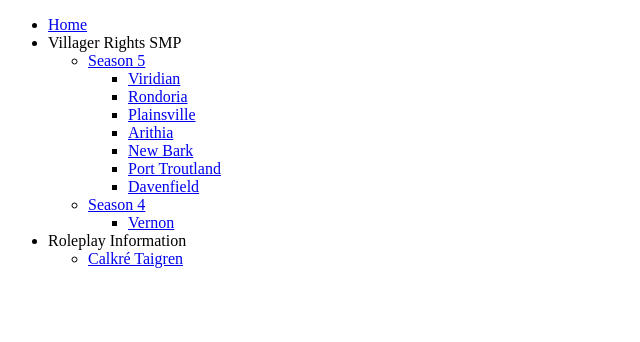
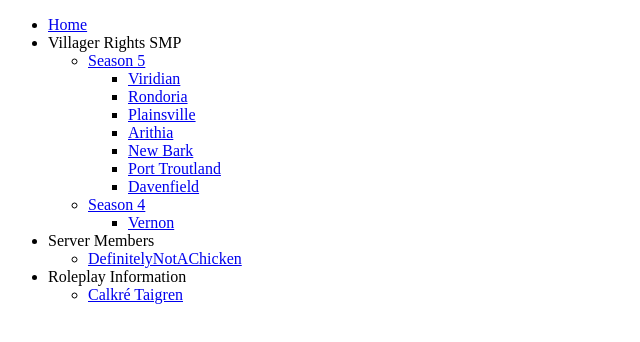
Before and after one commit to Redstonia2020/ViridianWiki, a plain HTML site: page docs/menu.html in a window 1280 px wide. Shown: the whole page, without its empty margins (0-640 px from the left). Drawn offline with Linux system fonts and the light colour scheme.

Commit message:
clucking

```diff
--- a/docs/menu.html
+++ b/docs/menu.html
@@ -30,6 +30,12 @@
             </ul>
         </li>
         <li>
+            Server Members
+            <ul>
+                <li><a href="page.html?DefinitelyNotAChicken">DefinitelyNotAChicken</a></li>
+            </ul>
+        </li>
+        <li>
             Roleplay Information
             <ul>
                 <li><a href="page.html?Calkre_Taigren">Calkré Taigren</a></li>
```
Also changed, not shown: docs/pages/DefinitelyNotAChicken.txt (added), 1 other file.
